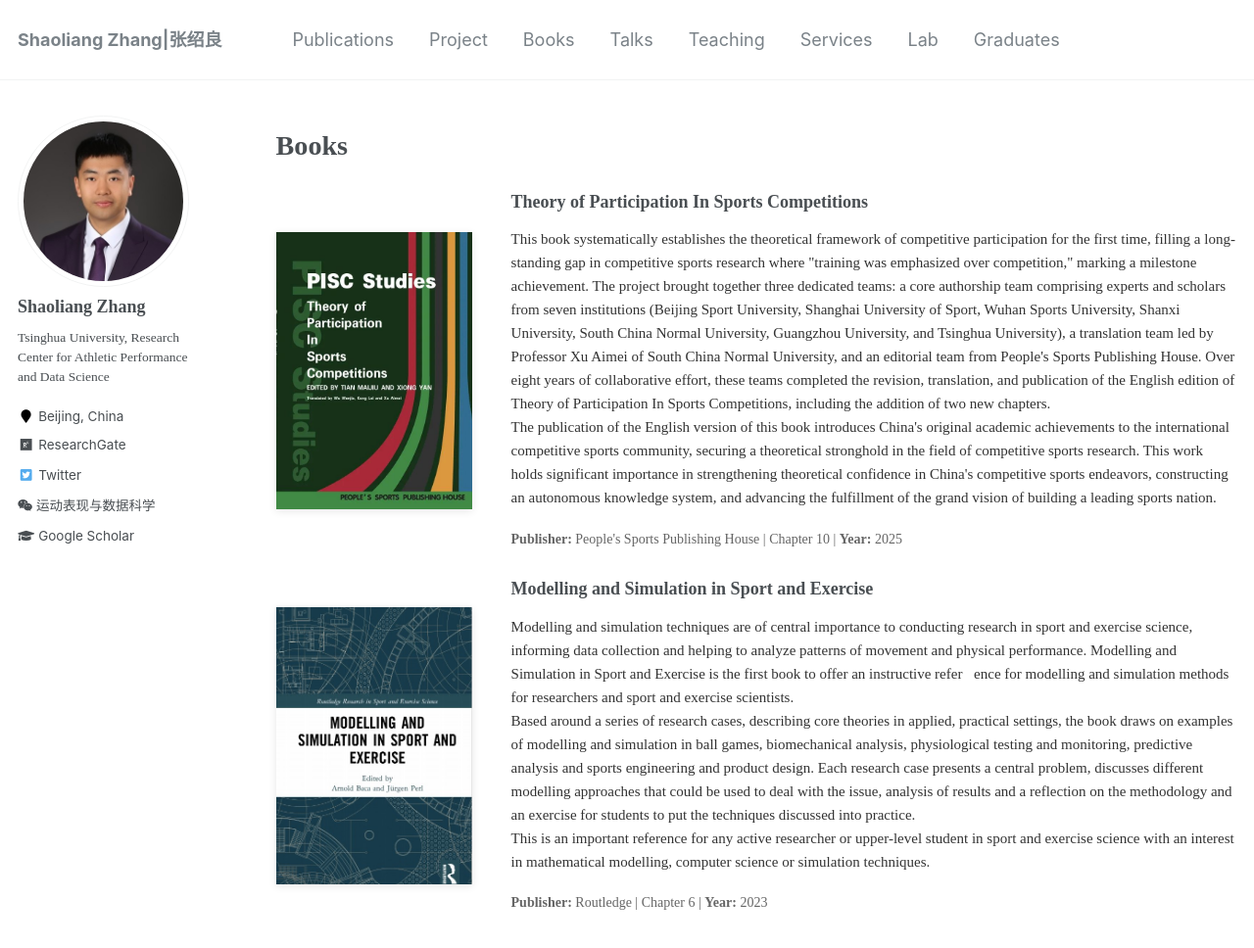
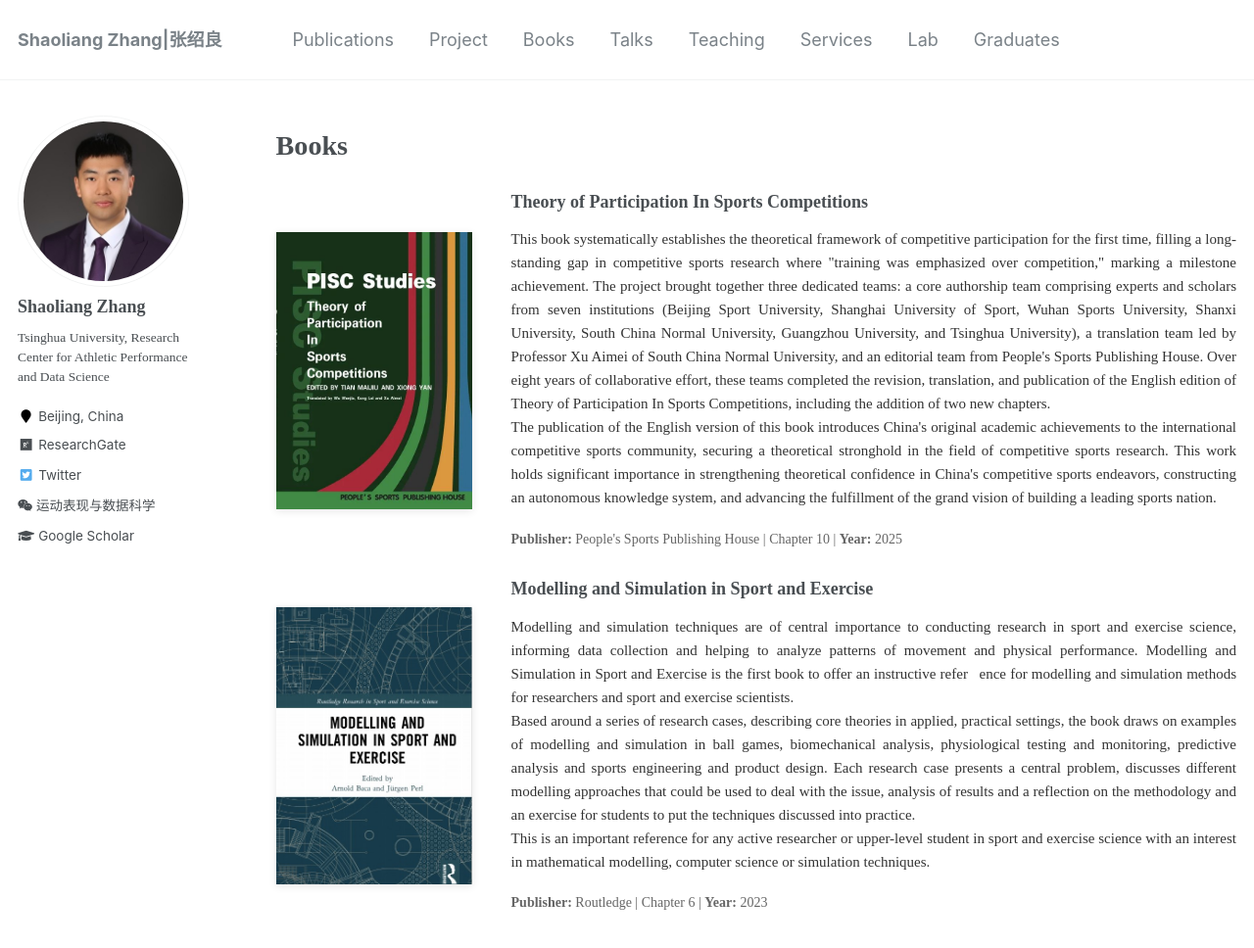
Before and after one commit to sportssuper/ZSL, a Jekyll site: the page built from _pages/books.md, in a window 1280 px wide and 1388 px high. Shown: the top 968 px of the window at 98% size. Built offline with Jekyll 4.4.1, drawn with Linux system fonts in a browser that asks for light colours; a script that is not in the unit is left out.

Commit message:
Update books.md

```diff
--- a/_pages/books.md
+++ b/_pages/books.md
@@ -36,7 +36,7 @@ redirect_from:
     <h3 style="margin-top: 0; margin-bottom: 15px;">
       <strong>Theory of Participation In Sports Competitions</strong>
     </h3>
-    <p style="line-height: 1.6; font-size: 15px; color: #333;">
+    <p style="line-height: 1.6; font-size: 15px; color: #333;text-align: justify; text-justify: inter-word;">
       This book systematically establishes the theoretical framework of competitive participation for the first time, filling a long-standing gap in competitive sports research where "training was emphasized over competition," marking a milestone achievement. The project brought together three dedicated teams: a core authorship team comprising experts and scholars from seven institutions (Beijing Sport University, Shanghai University of Sport, Wuhan Sports University, Shanxi University, South China Normal University, Guangzhou University, and Tsinghua University), a translation team led by Professor Xu Aimei of South China Normal University, and an editorial team from People's Sports Publishing House. Over eight years of collaborative effort, these teams completed the revision, translation, and publication of the English edition of Theory of Participation In Sports Competitions, including the addition of two new chapters.<br>
 The publication of the English version of this book introduces China's original academic achievements to the international competitive sports community, securing a theoretical stronghold in the field of competitive sports research. This work holds significant importance in strengthening theoretical confidence in China's competitive sports endeavors, constructing an autonomous knowledge system, and advancing the fulfillment of the grand vision of building a leading sports nation.
 
@@ -67,7 +67,7 @@ The publication of the English version of this book introduces China's original
     <h3 style="margin-top: 0; margin-bottom: 15px;">
       <strong>Modelling and Simulation in Sport and Exercise</strong>
     </h3>
-    <p style="line-height: 1.6; font-size: 15px; color: #333;">
+    <p style="line-height: 1.6; font-size: 15px; color: #333;text-align: justify; text-justify: inter-word;">
       Modelling and simulation techniques are of central importance to conducting
 research in sport and exercise science, informing data collection and helping
 to analyze patterns of movement and physical performance. Modelling and
```
